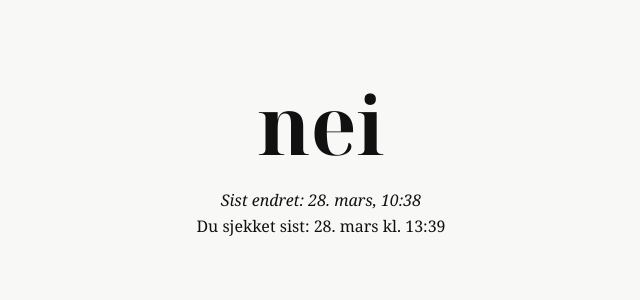
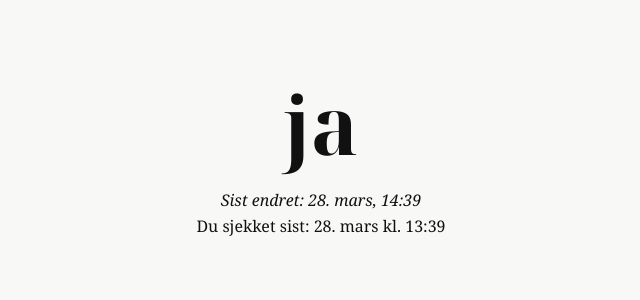
Before and after one commit to tollefj/tollefj.github.io, a Jekyll site: the page built from _posts/2025-03-27-har-fødselen-starta.html, in a window 1280 px wide. Shown: the top 300 px of the page, without its empty margins (319-959 px from the left). Built offline with Jekyll 4.4.1, drawn with Linux system fonts in a browser that asks for light colours.

Commit message:
Update 2025-03-27-har-fødselen-starta.html

```diff
--- a/_posts/2025-03-27-har-fødselen-starta.html
+++ b/_posts/2025-03-27-har-fødselen-starta.html
@@ -7,7 +7,7 @@ tags: [info]
 description: "har fødselen starta?!"
 ---
 
-<h1 class="nei"></h1>
+<h1 class="ja"></h1>
 <style>
 h1 {
     text-align: center;
@@ -21,7 +21,7 @@ h1 {
 }
 </style>
 
-<i>Sist endret: 28. mars, 10:38</i>
+<i>Sist endret: 28. mars, 14:39</i>
 
 <p>Du sjekket sist: <span id="lastCheck"></span></p>
 
```
